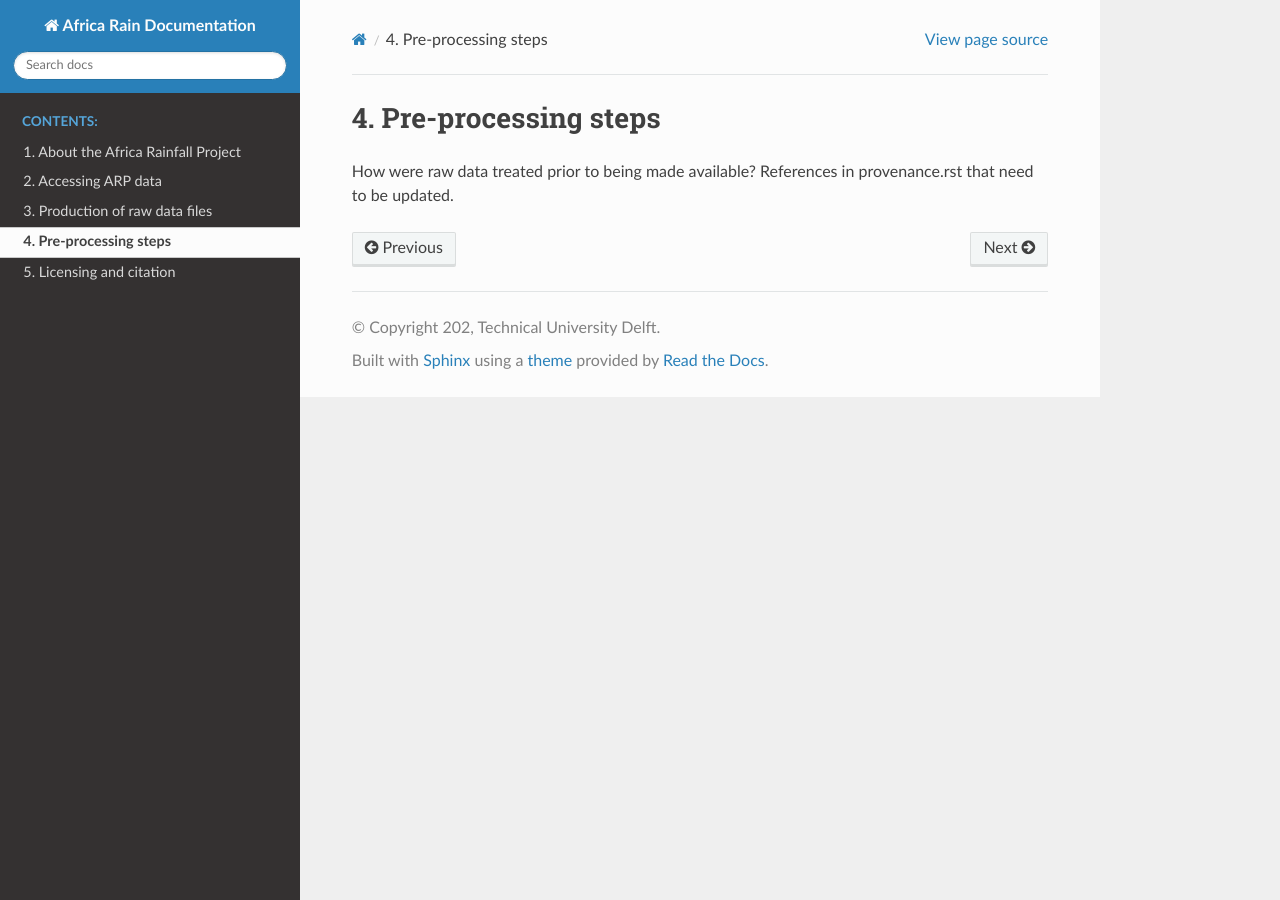
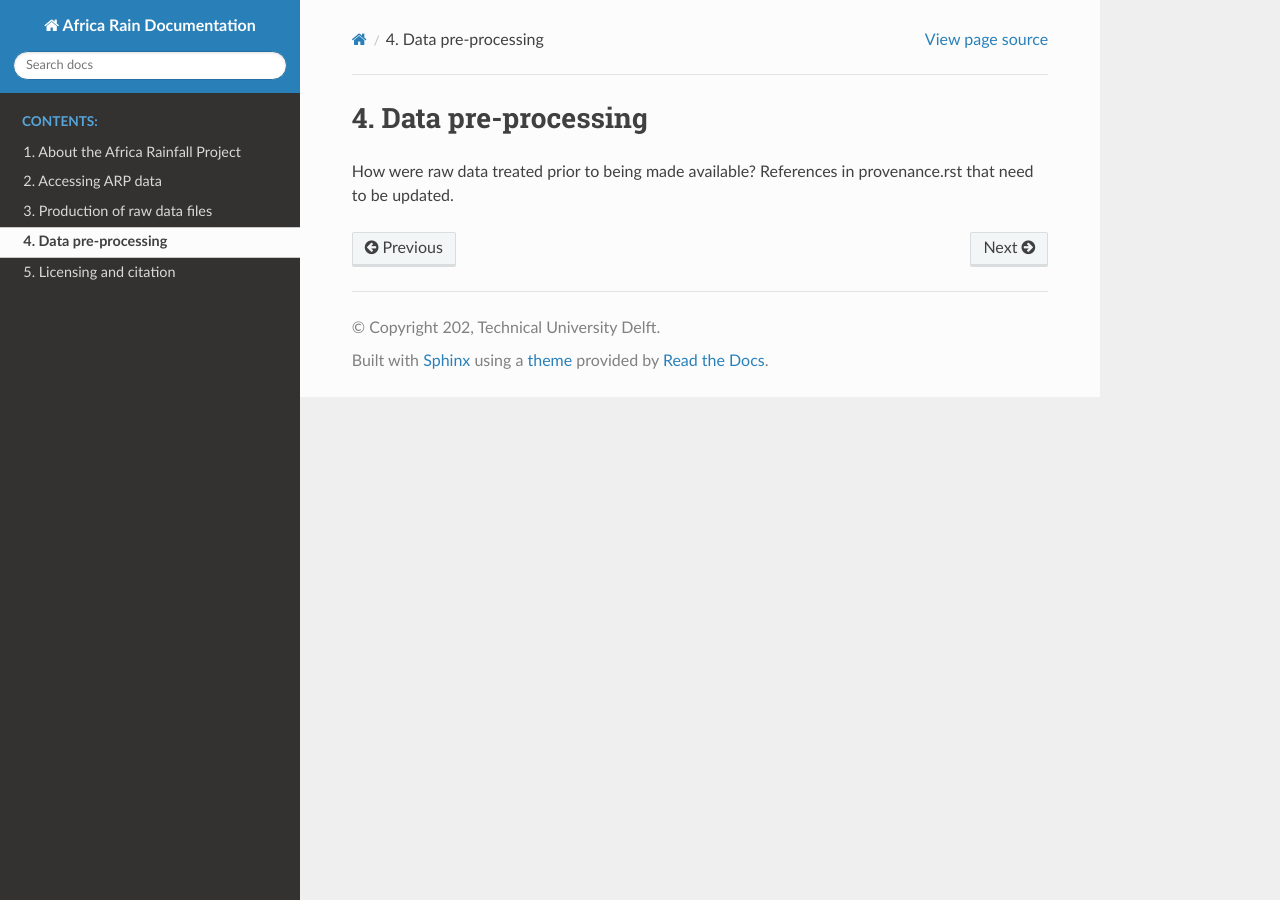
Before and after one commit to CEG-TU-Delft/africarain-docs, a Sphinx documentation site: the page built from docs/source/data_processing.rst, in a window 1280 px wide. Built offline with Sphinx 7.4.7 and the Read the Docs theme 2.0.0, drawn with Linux system fonts in a browser that asks for light colours.

Commit message:
added hyperlinks

```diff
--- a/docs/source/about.rst
+++ b/docs/source/about.rst
@@ -18,7 +18,7 @@ These data can be used to:
 + Support resilience in the face of climate change
 
    *“The finer the grid we calculate with, the better we capture rainfall and convective (localized) rainstorms. But we’ve never been able to push that to the end—looking at weather patterns at a level of 500 meters to 1 kilometer. This is the first time we’ll be able to map huge parts of Africa for a whole rainy season, and has never been done before at this level of resolution. This is only possible because of the amount of computing power we'll have through World Community Grid.”*
-|  - Nick van de Giesen, Principal Investigator
+   |- Nick van de Giesen, Principal Investigator
 
 The Weather Research and Forecasting Model (WRF)
 ------------------------------------------------
--- a/docs/source/data_processing.rst
+++ b/docs/source/data_processing.rst
@@ -1,5 +1,6 @@
-Pre-processing steps
-====================
+.. _processing:
+Data pre-processing
+===================
 
 How were raw data treated prior to being made available?
 References in provenance.rst that need to be updated.
--- a/docs/source/provenance.rst
+++ b/docs/source/provenance.rst
@@ -1,6 +1,6 @@
 Production of raw data files
 ============================
-**Data available for download have been processed from their original raw form.** This page describes the generation of the raw simulation data, including which model and parameter values were used to generate it. Steps taken to produce the processed data are described in the "Data processing" section of this site.
+**Data available for download have been processed from their original raw form.** This page describes the generation of the raw simulation data, including which model and parameter values were used to generate it. Steps taken to produce the processed data are described in the "Data pre-processing" :ref:`processing` section of this site.
 
 Raw data production
 -------------------
```
